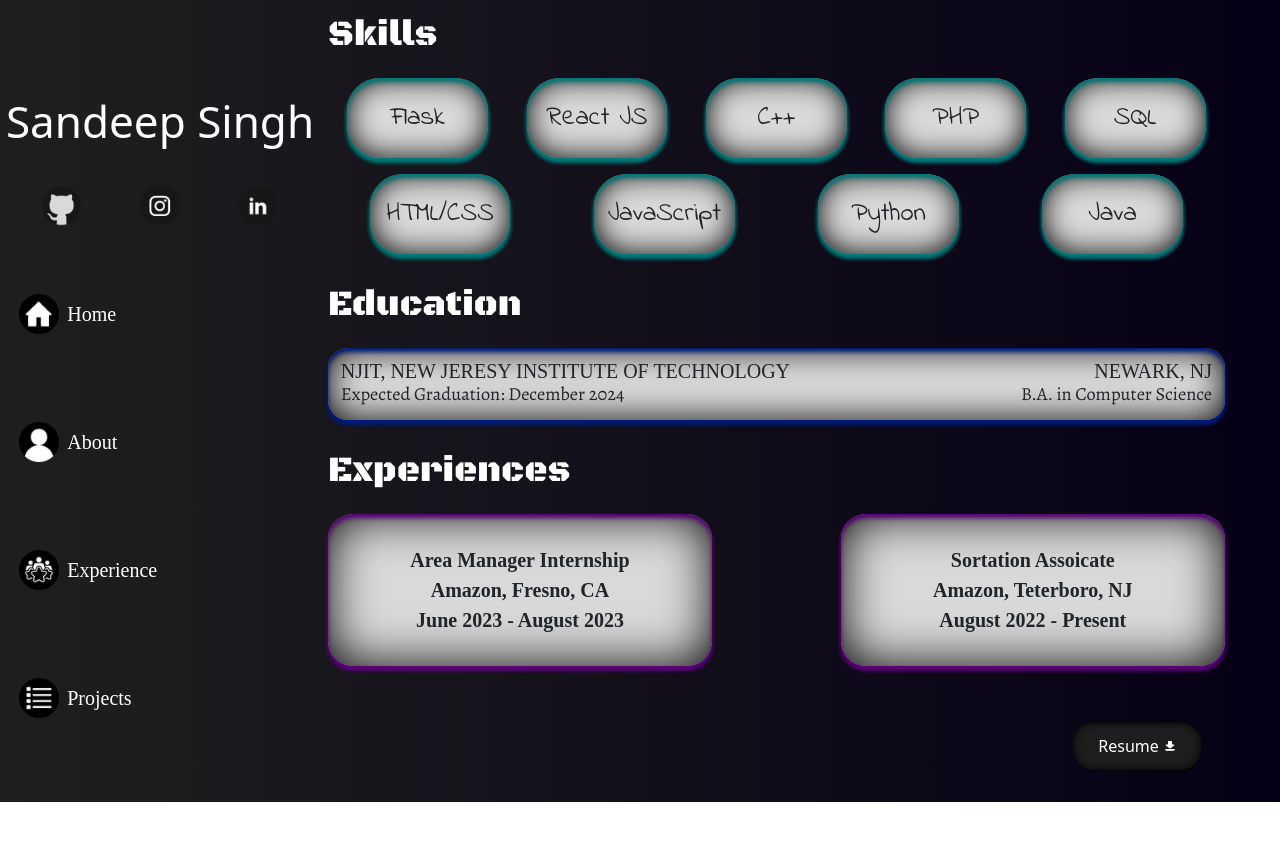
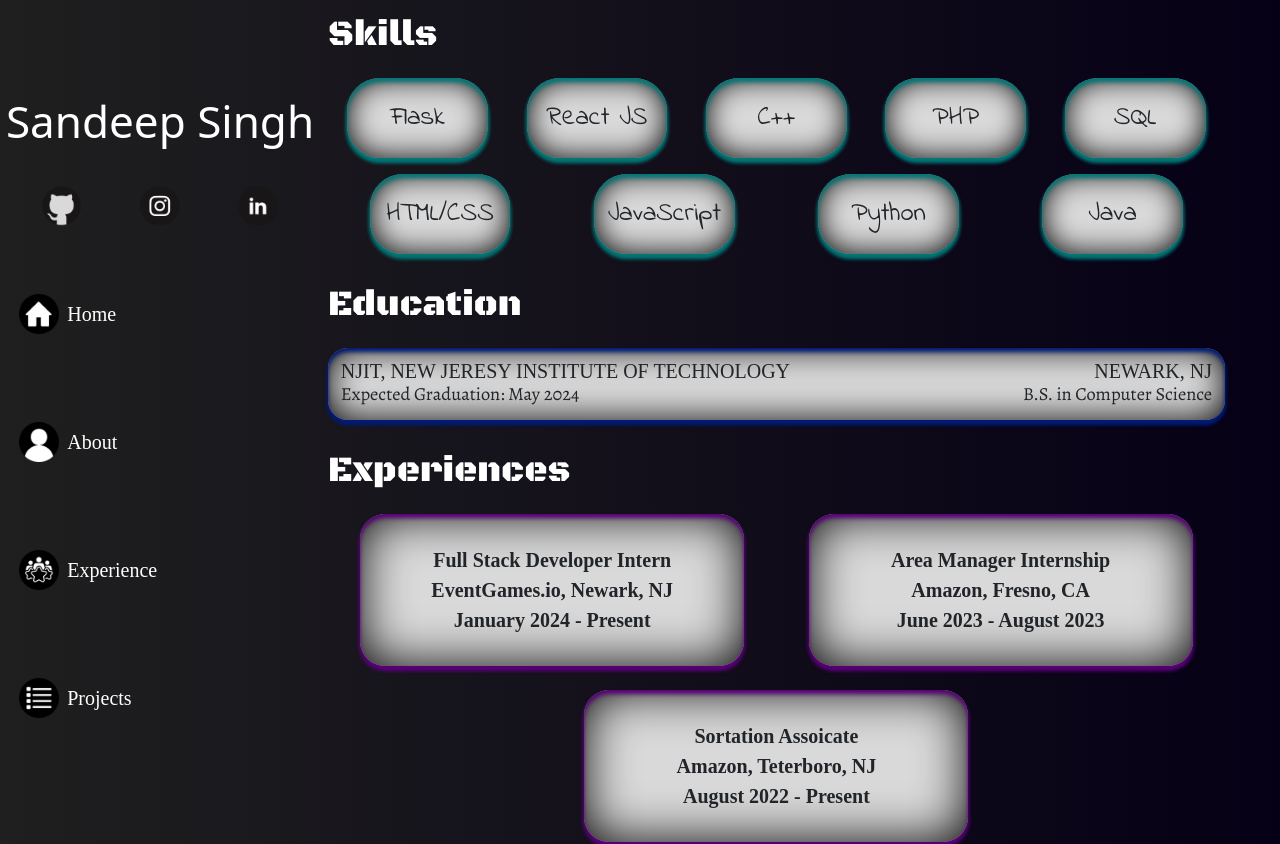
Before and after one commit to SandeepS3/personal-website, a React (Create React App) app: page /experience in a window 1280 px wide. Shown: the top 844 px of the page. Before the commit the page ends 802 px from the top, so only its background shows below. Built offline with nearby package versions, Linux system fonts and the light colour scheme; a web font is replaced by a local one.

Commit message:
update to my website

```diff
--- a/src/pages/Experience.js
+++ b/src/pages/Experience.js
@@ -18,13 +18,17 @@ const Experience = () => {
   const bottomRowSkills = skills.slice(5);
 
   const downloadPDF = () => {
-    const pdfFilePath = process.env.PUBLIC_URL + "/My Resume.pdf";
+    const pdfFilePath = `${process.env.PUBLIC_URL}/Resume.pdf`;
+    console.log(pdfFilePath);
 
     const link = document.createElement("a");
     link.href = pdfFilePath;
-    link.download = `Sandeep's Resume`;
+    link.setAttribute("download", `Sandeep's Resume`);
+    document.body.appendChild(link);
     link.click();
+    document.body.removeChild(link);
   };
+
   return (
     <div style={styles.container}>
       <div style={styles.skills}>
@@ -52,8 +56,8 @@ const Experience = () => {
             <h> NEWARK, NJ</h>
           </div>
           <div style={styles.educationBottom}>
-            <h>Expected Graduation: December 2024</h>
-            <h>B.A. in Computer Science</h>
+            <h>Expected Graduation: May 2024</h>
+            <h>B.S. in Computer Science</h>
           </div>
         </div>
       </div>
@@ -62,13 +66,22 @@ const Experience = () => {
         <div style={styles.experienceBoxes}>
           <div style={styles.experienceLeft}>
             <div style={styles.experiencesBoxStart}>
+              <h>Full Stack Developer Intern</h>
+              <h>EventGames.io, Newark, NJ</h>
+              <h>January 2024 - Present</h>
+            </div>
+          </div>
+          <div style={styles.experienceRight}>
+            <div style={styles.experiencesBoxEnd}>
               <h>Area Manager Internship</h>
               <h>Amazon, Fresno, CA</h>
               <h>June 2023 - August 2023</h>
             </div>
           </div>
-          <div style={styles.experienceRight}>
-            <div style={styles.experiencesBoxEnd}>
+        </div>
+        <div style={styles.experienceBoxes}>
+          <div style={styles.experienceLeft}>
+            <div style={styles.experiencesBoxStart}>
               <h>Sortation Assoicate</h>
               <h>Amazon, Teterboro, NJ</h>
               <h>August 2022 - Present</h>
--- a/src/pages/ExperiencesStyles.js
+++ b/src/pages/ExperiencesStyles.js
@@ -71,8 +71,9 @@ const styles = {
   },
   experienceBoxes: {
     display: "flex",
-    justifyContent: "space-between",
+    justifyContent: "space-around",
     width: "95%",
+    marginBottom: "3vh",
   },
   experiencesBoxStart: {
     backgroundColor: "#D9D9D9",
```
Also changed, not shown: 2 other files (tests, documents, lock files or other folders).
